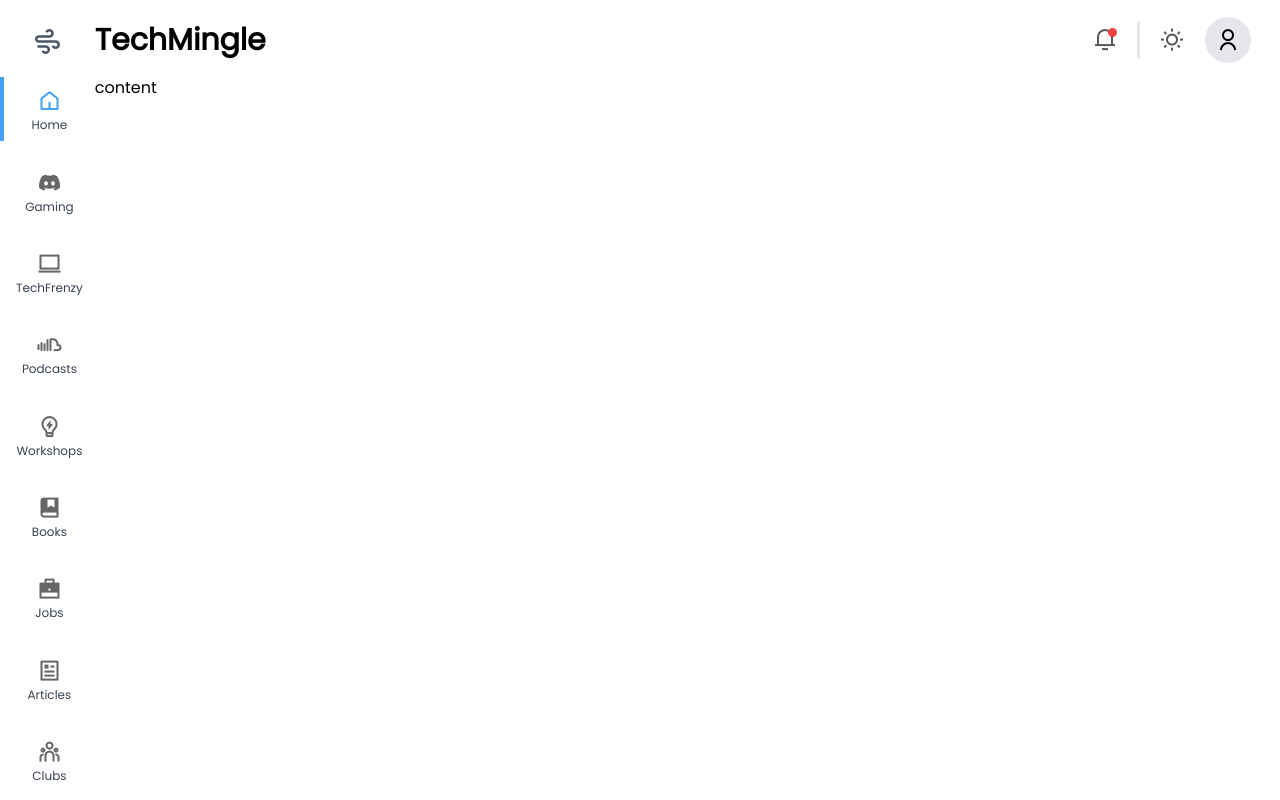
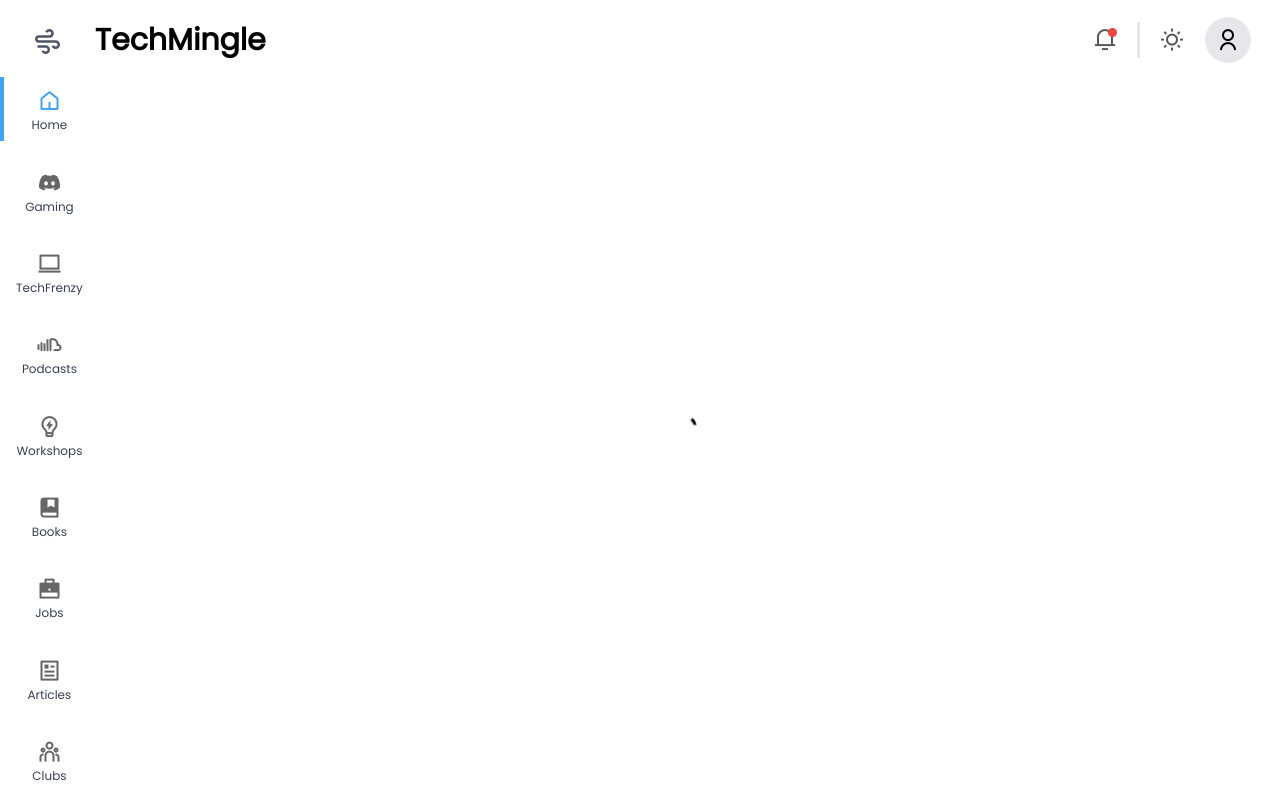
Before and after one commit to BubbleBitCore/TechMingle, a React (Create React App) app: page / in a window 1280 px wide. Built offline with nearby package versions, Linux system fonts and the light colour scheme.

Commit message:
added spinner component

```diff
--- /dev/null
+++ b/src/components/Spinner.jsx
@@ -0,0 +1,28 @@
+import { useSelector } from "react-redux";
+
+const Spinner = () => {
+  const mode = useSelector((state) => state.common.mode);
+  return (
+    <>
+      <div className="w-full flex justify-center h-full items-center bg-transparent">
+        <svg
+          xmlns="http://www.w3.org/2000/svg"
+          className="goog-te-spinner w-7 sm:w-[3%]"
+          viewBox="0 0 66 66"
+        >
+          <circle
+            className={`goog-te-spinner-path ${mode?"spinnerDarkStroke":"spinnerLightStroke"}`}
+            fill="none"
+            strokeWidth="6"
+            strokeLinecap="round"
+            cx="33"
+            cy="33"
+            r="30"
+          ></circle>
+        </svg>
+      </div>
+    </>
+  );
+};
+
+export default Spinner;
--- a/src/index.css
+++ b/src/index.css
@@ -392,3 +392,47 @@ html {
 .glowBlock:after {
 	filter: blur(10px);
 }
+
+/* google Style Spinner */
+/* Spinner */
+.goog-te-spinner {
+  margin: 2px 0 0 2px;
+  animation: goog-te-spinner-rotator 1.4s linear infinite;
+  transform: translateY(-50%);
+  background: transparent;
+}
+.goog-te-spinner-path {
+  stroke-dasharray: 187;
+  stroke-dashoffset: 0;
+  transform-origin: center;
+  animation: goog-te-spinner-dash 1.4s ease-in-out infinite;
+  background: transparent;
+  transition: all;
+}
+.spinnerDarkStroke{
+  stroke: #4285f4;
+}
+.spinnerLightStroke{
+  stroke: #000000;
+}
+@keyframes goog-te-spinner-rotator {
+  0% {
+    transform: rotate(0deg);
+  }
+  100% {
+    transform: rotate(270deg);
+  }
+}
+@keyframes goog-te-spinner-dash {
+  0% {
+    stroke-dashoffset: 187;
+  }
+  50% {
+    stroke-dashoffset: 46.75;
+    transform: rotate(135deg);
+  }
+  100% {
+    stroke-dashoffset: 187;
+    transform: rotate(450deg);
+  }
+}
--- a/src/pages/Articles.jsx
+++ b/src/pages/Articles.jsx
@@ -1,8 +1,12 @@
-const Articles = ({Header}) => {
+import Spinner from "../components/Spinner";
+
+const Articles = ({ Header }) => {
   return (
     <div className="flex flex-col h-full w-full pr-4 max-sm:px-4">
-      <Header urlName="Articles"/>
-      <div className="mt-1 mb-2 h-full w-full ">content</div>
+      <Header urlName="Articles" />
+      <div className="mt-1 mb-2 h-full w-full ">
+        <Spinner />
+      </div>
     </div>
   );
 };
--- a/src/pages/Books.jsx
+++ b/src/pages/Books.jsx
@@ -1,9 +1,11 @@
-const Books = ({Header}) => {
+import Spinner from "../components/Spinner";
+
+const Books = ({ Header }) => {
   return (
     <div className="flex flex-col h-full w-full pr-4 max-sm:px-4">
-      <Header urlName="Books"/>
+      <Header urlName="Books" />
       <div className="mt-1 mb-2 h-full w-full">
-        content
+        <Spinner />
       </div>
     </div>
   );
--- a/src/pages/Clubs.jsx
+++ b/src/pages/Clubs.jsx
@@ -1,13 +1,14 @@
+import Spinner from "../components/Spinner";
 
-const Clubs = ({Header}) => {
+const Clubs = ({ Header }) => {
   return (
     <div className="flex flex-col h-full w-full pr-4 max-sm:px-4">
-      <Header urlName="Clubs"/>
+      <Header urlName="Clubs" />
       <div className="mt-1 mb-2 h-full w-full ">
-        content
+        <Spinner />
       </div>
     </div>
-  )
-}
+  );
+};
 
-export default Clubs
+export default Clubs;
--- a/src/pages/Gaming.jsx
+++ b/src/pages/Gaming.jsx
@@ -1,12 +1,14 @@
-const Gaming = ({Header}) => {
+import Spinner from "../components/Spinner";
+
+const Gaming = ({ Header }) => {
   return (
     <div className="flex flex-col h-full w-full pr-4 max-sm:px-4">
-      <Header urlName="Gaming"/>
+      <Header urlName="Gaming" />
       <div className="mt-1 mb-2 h-full w-full">
-        content
+        <Spinner />
       </div>
     </div>
-  )
-}
+  );
+};
 
-export default Gaming
+export default Gaming;
--- a/src/pages/Home.jsx
+++ b/src/pages/Home.jsx
@@ -1,10 +1,13 @@
 import React from "react";
+import Spinner from "../components/Spinner";
 
-const Home = ({Header}) => {
+const Home = ({ Header }) => {
   return (
     <div className="flex flex-col h-full w-full pr-4 max-sm:px-4">
-      <Header urlName="TechMingle"/>
-      <div className="mt-1 mb-2 h-full w-full">content</div>
+      <Header urlName="TechMingle" />
+      <div className="mt-1 mb-2 h-full w-full">
+        <Spinner />
+      </div>
     </div>
   );
 };
--- a/src/pages/Jobs.jsx
+++ b/src/pages/Jobs.jsx
@@ -1,12 +1,14 @@
-const Jobs = ({Header}) => {
+import Spinner from "../components/Spinner";
+
+const Jobs = ({ Header }) => {
   return (
     <div className="flex flex-col h-full w-full pr-4 max-sm:px-4">
-      <Header urlName="Jobs"/>
+      <Header urlName="Jobs" />
       <div className="mt-1 mb-2 h-full w-full">
-        content
+        <Spinner />
       </div>
     </div>
-  )
-}
+  );
+};
 
-export default Jobs
+export default Jobs;
--- a/src/pages/Settings.jsx
+++ b/src/pages/Settings.jsx
@@ -1,10 +1,13 @@
+import Spinner from "../components/Spinner";
 
-const Settings = ({Header}) => {
+const Settings = ({ Header }) => {
   return (
     <>
       <div className="flex flex-col h-full w-full pr-4 max-sm:px-4">
-        <Header urlName="Settings"/>
-        <div className="mt-1 mb-2 h-full w-full bg-white">content</div>
+        <Header urlName="Settings" />
+        <div className="mt-1 mb-2 h-full w-full bg-white">
+          <Spinner />
+        </div>
       </div>
     </>
   );
--- a/src/pages/TechFrenzy.jsx
+++ b/src/pages/TechFrenzy.jsx
@@ -1,12 +1,14 @@
-const TechFrenzy = ({Header}) => {
+import Spinner from "../components/Spinner";
+
+const TechFrenzy = ({ Header }) => {
   return (
     <div className="flex flex-col h-full w-full pr-4 max-sm:px-4">
-      <Header urlName="TechFrenzy"/>
+      <Header urlName="TechFrenzy" />
       <div className="mt-1 mb-2 h-full w-full">
-        content
+        <Spinner />
       </div>
     </div>
-  )
-}
+  );
+};
 
-export default TechFrenzy
+export default TechFrenzy;
--- a/src/pages/Workshops.jsx
+++ b/src/pages/Workshops.jsx
@@ -1,8 +1,12 @@
-const Workshops = ({Header}) => {
+import Spinner from "../components/Spinner";
+
+const Workshops = ({ Header }) => {
   return (
     <div className="flex flex-col h-full w-full pr-4 max-sm:px-4">
-      <Header urlName="Workshops"/>
-      <div className="mt-1 mb-2 h-full w-full">content</div>
+      <Header urlName="Workshops" />
+      <div className="mt-1 mb-2 h-full w-full">
+        <Spinner />
+      </div>
     </div>
   );
 };
```
